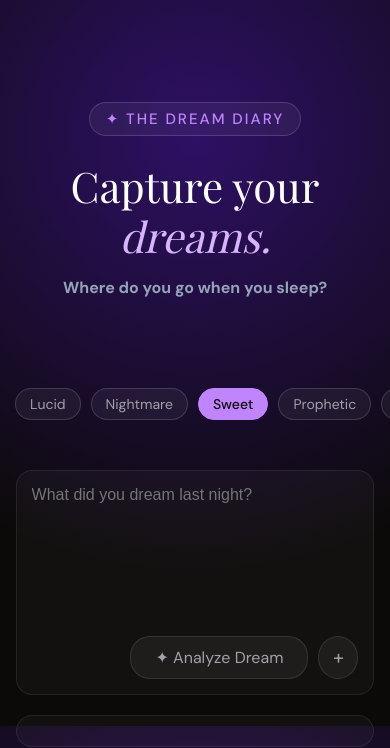
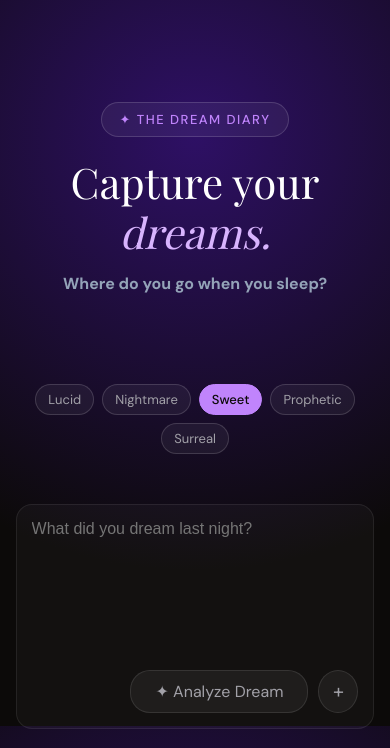
Before and after one commit to sabinaahmadova-123/dream-diary, a plain HTML site: page index.html in a window 390 px wide. Shown: the part 118-866 px from the top of the page. Drawn offline with nearby package versions, Linux system fonts and the light colour scheme; a web font is replaced by a local one.

Commit message:
feat: last fixes

```diff
--- a/style.css
+++ b/style.css
@@ -26,14 +26,14 @@
   max-width: 100%;
   min-height: 100vh;
   position: relative;
+  margin: 0;
+  padding: 0;
+  background: radial-gradient(circle at 50% 30%, #2e1065 0%, #0c0a09 70%) !important;
+  background-attachment: fixed !important;
+  background-color: #0c0a09 !important;
 
-    background: radial-gradient(circle at 50% 30%, #2e1065 0%, #0c0a09 70%) !important;
-    background-attachment: fixed;
   background-size: cover;
   background-repeat: no-repeat;
-
-    margin: 0;
-    padding: 0;
 
   overscroll-behavior-y: none !important;
   overscroll-behavior: none !important;
@@ -48,7 +48,7 @@
   font-size: 20px;
 }
 
-.navbar a{
+.navbar a {
   font-size: 20px;
 }
 
@@ -256,7 +256,7 @@
 
 .dreams-grid {
   display: grid;
-  grid-template-columns: repeat(auto-fill, minmax(320px, 1fr));
+  grid-template-columns: repeat(3, 1fr);
   gap: 25px;
 }
 
@@ -534,8 +534,8 @@
   position: absolute;
   top: 16px;
   right: 16px;
-  background: rgba(255,255,255,0.05);
-  border: 1px solid rgba(255,255,255,0.1);
+  background: rgba(255, 255, 255, 0.05);
+  border: 1px solid rgba(255, 255, 255, 0.1);
   color: #a2a1a8;
   border-radius: 50%;
   width: 32px;
@@ -546,7 +546,7 @@
 
 .popup-close:hover {
   color: white;
-  background: rgba(255,255,255,0.1);
+  background: rgba(255, 255, 255, 0.1);
 }
 
 .popup-tag {
@@ -573,7 +573,7 @@
 }
 
 .popup-divider {
-  border-top: 1px solid rgba(255,255,255,0.07);
+  border-top: 1px solid rgba(255, 255, 255, 0.07);
   margin-bottom: 20px;
 }
 
@@ -595,8 +595,8 @@
   color: #94a3b8;
   font-size: 14px;
   line-height: 1.7;
-  background: rgba(192,132,252,0.05);
-  border: 1px solid rgba(192,132,252,0.1);
+  background: rgba(192, 132, 252, 0.05);
+  border: 1px solid rgba(192, 132, 252, 0.1);
   border-radius: 12px;
   padding: 16px;
 }
@@ -702,45 +702,39 @@
 
 
 
-/* ==========================================================================
-   MEDIA QUERIES (RESPONSIVE DIZAYN)
-   ========================================================================== */
 
-/* 💻 KOMPÜTER VƏ BÖYÜK EKRANLAR (991px - 2000px) */
 @media screen and (min-width: 991px) and (max-width: 2000px) {
-  /* Kompüterdə dizayn onsuz da əla oturub, sadəcə zəmanət üçün əsas ölçüləri qoruyuruq */
-  .header-container, .recent-dreams-section, .footer-container {
+
+  .header-container,
+  .recent-dreams-section,
+  .footer-container {
     max-width: 1200px;
     width: 100%;
   }
+
   .dreams-grid {
-    grid-template-columns: repeat(auto-fill, minmax(320px, 1fr));
-  }
+    grid-template-columns: repeat(3, 1fr);  }
 }
 
-/* 📋 PLANŞET EKRANLAR (601px - 991px) */
 @media screen and (min-width: 601px) and (max-width: 991px) {
-  /* H1 Başlığının şriftini planşetə uyğun bir az kiçildirik */
   .intro h1 span {
-    font-size: 90px; /* 150px çox böyük idi, daşma edə bilərdi */
+    font-size: 90px;
   }
 
   .intro {
     padding: 60px 20px;
   }
 
-  /* Texarea və AI nəticə qutusunu planşetdə bir az daha geniş edirik */
-  .textarea-container, .ai-result {
+  .textarea-container,
+  .ai-result {
     width: 95%;
   }
 
-  /* Kartların düzülüşü: Planşetdə yan-yana 2 kart yerləşəcək şəkildə avtomatik tənzimlənir */
   .dreams-grid {
     grid-template-columns: repeat(auto-fill, minmax(280px, 1fr));
     gap: 20px;
   }
 
-  /* About səhifəsindəki o nəhəng şəklin kənarlardan daşmaması üçün */
   .about-img img {
     width: 100%;
     max-width: 100%;
@@ -752,9 +746,7 @@
   }
 }
 
-/* 📱 TELEFON EKRANLARI (max-width: 600px) */
 @media screen and (max-width: 600px) {
-  /* Header loqo və linkləri alt-alta nizamlayır */
   .header-container {
     flex-direction: column;
     gap: 15px;
@@ -766,11 +758,11 @@
     gap: 20px;
   }
 
-  .navbar a, .archive-link {
+  .navbar a,
+  .archive-link {
     font-size: 15px;
   }
 
-  /* Böyük başlığı mobildə 42px-ə salıb ekrana sığdırır */
   .intro h1 span {
     font-size: 42px !important;
     line-height: 1.2;
@@ -782,29 +774,35 @@
     margin-top: 15px;
   }
 
-  /* Kateqoriyaları dağılmaqdan qoruyub sağa-sola sürüşən lent edir */
-  .categories, .archive-categories {
-    display: flex;
-    justify-content: flex-start !important;
-    overflow-x: auto;
-    width: 100%;
-    padding: 10px 15px;
-    gap: 10px;
-    -webkit-overflow-scrolling: touch;
+  .intro-detail {
+    font-size: 13px;
+    padding: 8px 18px;
+    letter-spacing: 1.5px;
+    margin-bottom: 20px;
   }
 
-  .categories::-webkit-scrollbar, .archive-categories::-webkit-scrollbar {
-    display: none; /* Sürüşdürmə çubuğunu gizlədir */
+  .categories,
+  .archive-categories {
+    display: flex;
+    justify-content: center !important;
+    flex-wrap: wrap;
+    overflow-x: visible !important;
+    width: 100%;
+    padding: 10px;
+    gap: 8px;
   }
 
-  .categories div, .arch-cat {
-    font-size: 14px;
-    padding: 6px 14px;
-    flex-shrink: 0; /* Düymələrin sıxılmasını önləyir */
+  .categories div,
+  .arch-cat {
+    font-size: 13px;
+    padding: 6px 12px;
+    white-space: nowrap;
+    flex-shrink: 1;
   }
 
-  /* Giriş qutusu və AI sahəsi */
-  .textarea-container, .ai-result {
+
+  .textarea-container,
+  .ai-result {
     width: 92%;
     padding: 15px;
   }
@@ -814,14 +812,13 @@
     height: 150px;
   }
 
-  /* Yuxu kartlarını alt-alta tək sütun edir */
   .dreams-grid {
     grid-template-columns: 1fr !important;
     gap: 15px;
   }
 
   .dream-card {
-    height: auto !important; /* Yazı çoxdursa kart aşağı uzansın */
+    height: auto !important;
     min-height: 200px;
     padding: 20px;
   }
```
Also changed, not shown: archive.js (+4 -3 lines), script.js (+0 -13 lines), images/logo.jpg (deleted), images/moon image.avif (deleted), images/purple night.jpg (deleted). Lines whose indentation alone changed are shown as unchanged.
